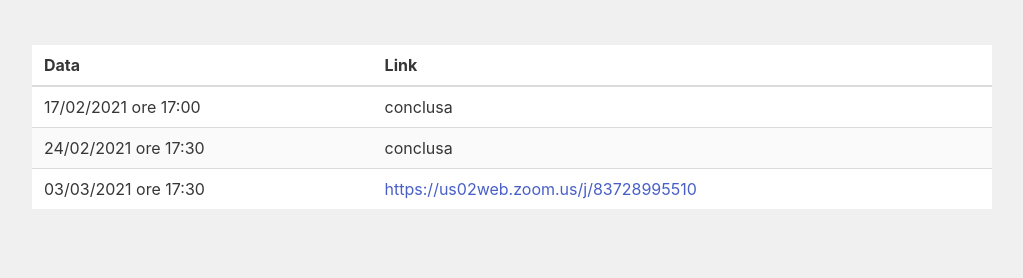
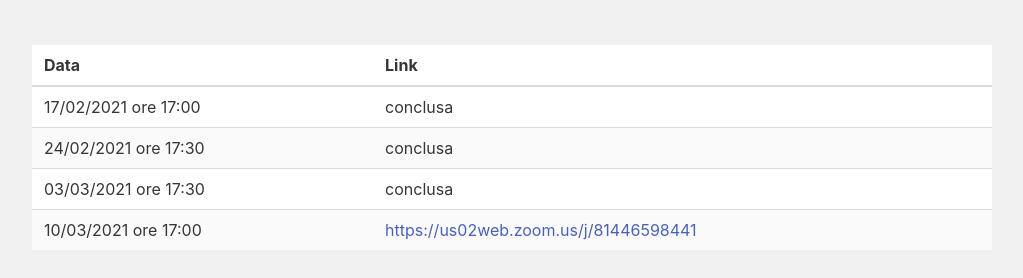
Before and after one commit to alkaest2002/intervento.lombardia, a plain HTML site: page focus.group.calendar.html in a window 1280 px wide. Shown: the part 134-412 px from the top of the page, without its empty margins (128-1151 px from the left). Drawn offline with nearby package versions, Linux system fonts and the light colour scheme.

Commit message:
update focus group

```diff
--- a/focus.group.calendar.html
+++ b/focus.group.calendar.html
@@ -43,7 +43,10 @@
                 <td>24/02/2021 ore 17:30</td><td>conclusa</td>
               </tr>
               <tr>
-                <td>03/03/2021 ore 17:30</td><td><a href="https://us02web.zoom.us/j/83728995510">https://us02web.zoom.us/j/83728995510</a></td>
+                <td>03/03/2021 ore 17:30</td><td>conclusa</td>
+              </tr>
+              <tr>
+                <td>10/03/2021 ore 17:00</td><td><a href="https://us02web.zoom.us/j/81446598441">https://us02web.zoom.us/j/81446598441</a></td>
               </tr>
            </tbody>
          </table>
```
